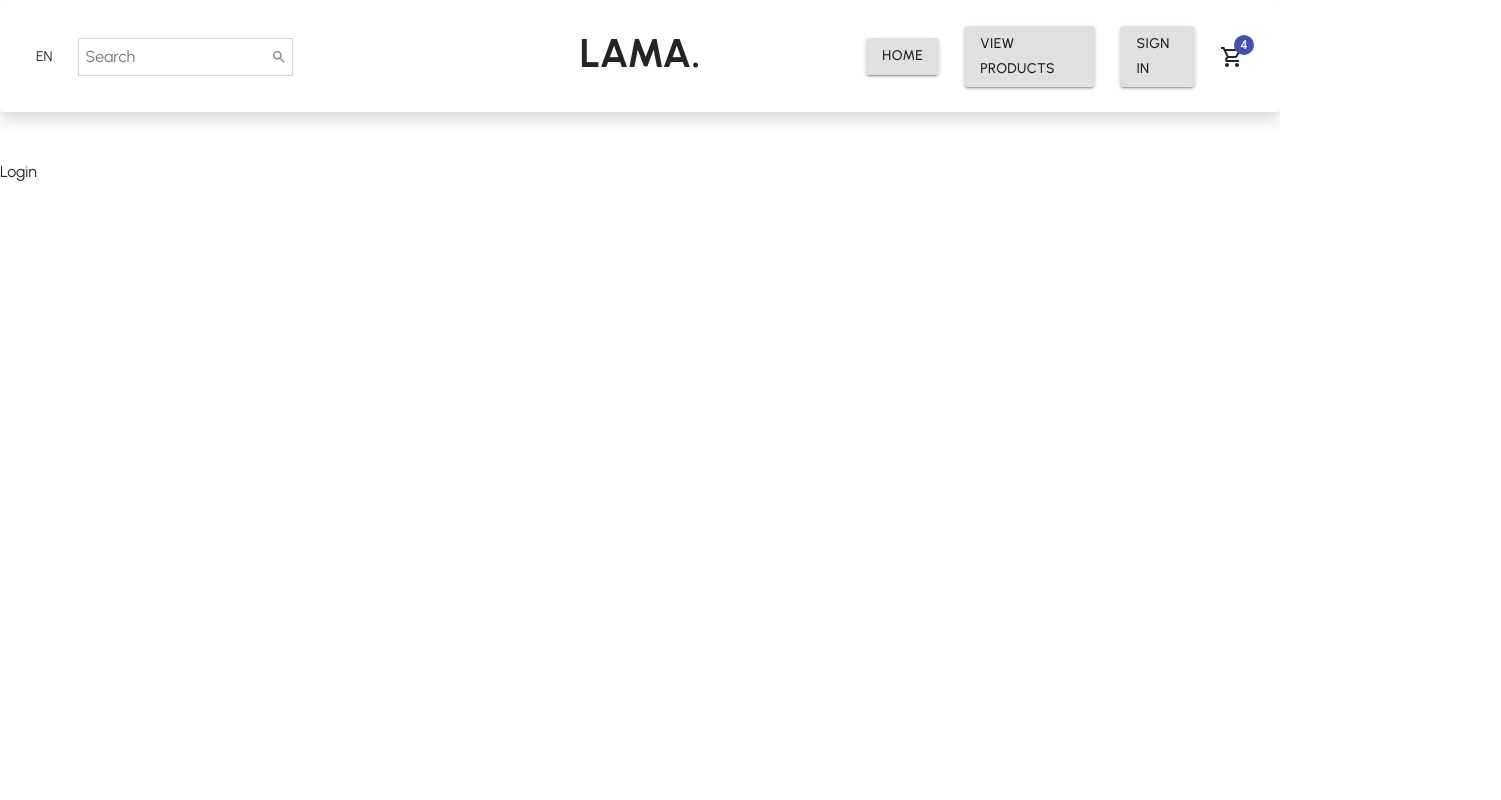
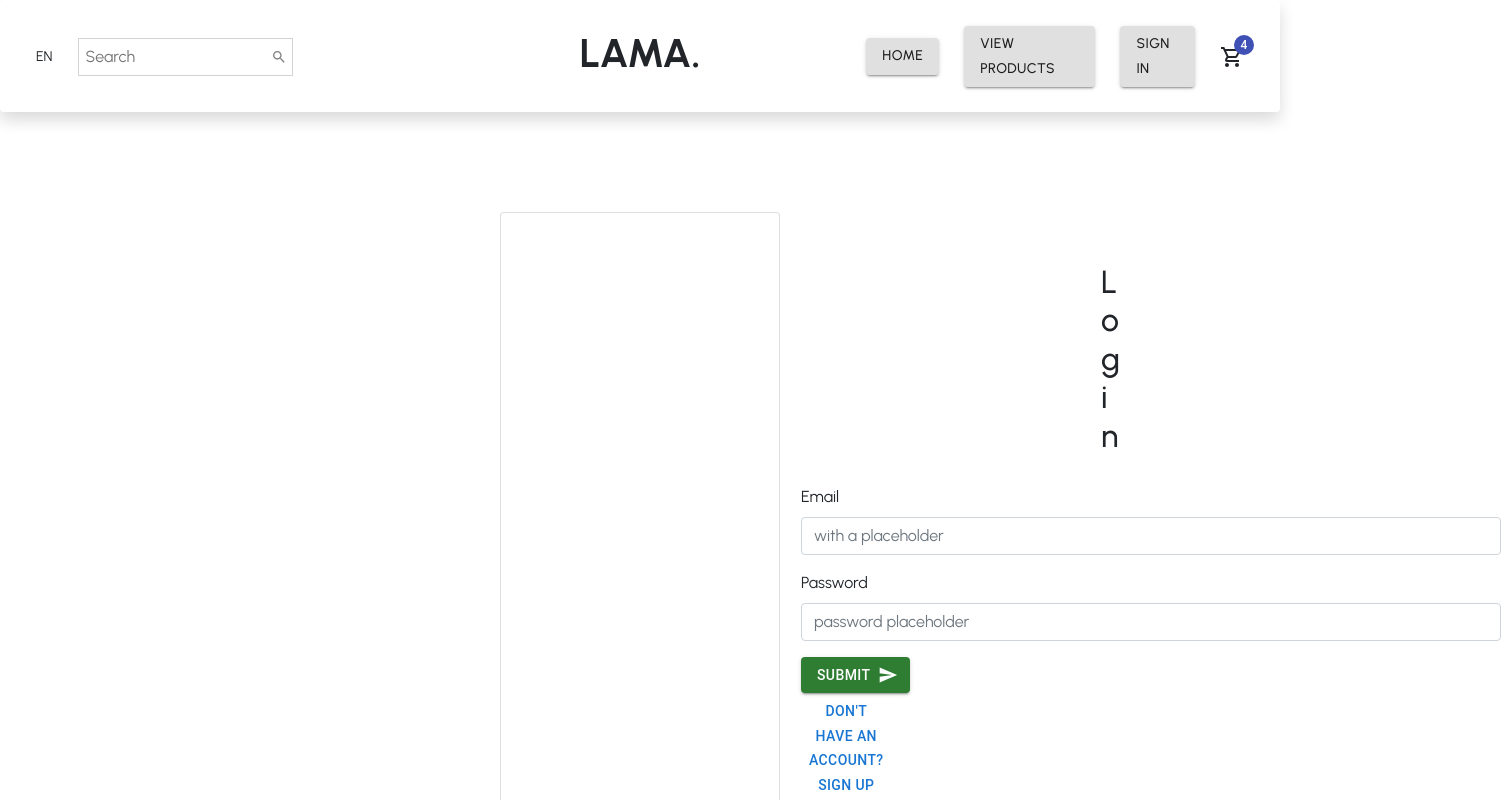
Before and after one commit to dilafar/farmer_shopping_app, a React (Create React App) app: page /auth in a window 1280 px wide. Shown: the top 800 px of the page, 1501 px wide, since content can reach past the window. Built offline with nearby package versions, Linux system fonts and the light colour scheme.

Commit message:
front end login/Registration UI

```diff
--- a/src/pages/Login.js
+++ b/src/pages/Login.js
@@ -1,13 +1,155 @@
-import React from 'react'
+import React,{useState} from 'react'
+import { Form ,FormGroup , Label ,Input,Card} from 'reactstrap'
 import Navbar from '../components/Navbar'
+import Button from '@mui/material/Button';
+import SendIcon from '@mui/icons-material/Send';
 
 const Login = () => {
+  const [isSignup , setIsSignup] = useState(false);
+  const [firstname , setfirstname] = useState('');
+  const [lastname , setlastname] = useState('');
+  const [email , setemail] = useState('');
+  const [password , setpassword] = useState('');
+  const [confirmpassword , setconfirmpassword] = useState('');
+  const [address , setaddress] = useState('');
+  const [phone , setphone] = useState(0);
+
+  const switchMode = () => {
+
+    setIsSignup((prevIsSignup) => !prevIsSignup);
+
+  };
   return (
     <div>
       <div  className="shadow p-3 mb-5 bg-white rounded" >
         <Navbar />
         </div>
-      Login</div>
+        <Card style={{ margin: "100px 500px 40px 500px"}}>
+
+        <Form>
+          <div style={{ marginLeft: "300px" , marginTop: "50px" , marginBottom: "100px"}}>
+          <h2 style={{ margin: "30px 0px 30px 300px" , }}>{isSignup ? "Register" : "Login"}</h2>
+          {isSignup && (
+              <>
+          <div style={{ display: "flex" }}>
+
+        <FormGroup>
+        <Label for="fname">
+      First Name
+    </Label>
+    <Input
+      id="fname"
+      name="firstname"
+      placeholder="with a placeholder"
+      type="text"
+      value={firstname}  onChange={(e)=> setfirstname(e.target.value)}
+      style={{width: "330px"}}
+    />
+  </FormGroup>
+  <FormGroup>
+    <Label for="lname"  style={{ marginLeft: "40px"}}>
+      Last Name
+    </Label>
+    <Input
+      id="lname"
+      name="lastname"
+      placeholder="with a placeholder"
+      type="text"
+      value={lastname}  onChange={(e)=> setlastname(e.target.value)}
+      style={{width: "330px" , marginLeft: "40px"}}
+    />
+  </FormGroup>
+  </div>
+  </>
+)}
+  <FormGroup>
+    <Label for="exampleEmail">
+      Email
+    </Label>
+    <Input
+      id="exampleEmail"
+      name="email"
+      placeholder="with a placeholder"
+      type="email"
+      value={email}  onChange={(e)=> setemail(e.target.value)}
+      style={{width :  "700px"}}
+    />
+  </FormGroup>
+
+  {isSignup && (
+              <>
+  <FormGroup>
+    <Label for="price">
+      Phone Number
+    </Label>
+    <Input
+      id="phone"
+      name="phone"
+      placeholder="with a placeholder"
+      type="Number"
+      value={phone}  onChange={(e)=> setphone(e.target.value)}
+      style={{width :  "700px"}}
+    />
+  </FormGroup>
+
+
+  <FormGroup>
+    <Label for="exampleText">
+      Address
+    </Label>
+    <Input
+      id="exampleText"
+      name="address"
+      type="textarea"
+      value={address}  onChange={(e)=> setaddress(e.target.value)}
+      style={{width :  "700px" , height: "250px"}}
+    />
+  </FormGroup>
+</>
+  )}
+  <FormGroup>
+    <Label for="examplePassword">
+      Password
+    </Label>
+    <Input
+      id="examplePassword"
+      name="password"
+      placeholder="password placeholder"
+      type="password"
+      value={password}  onChange={(e)=> setpassword(e.target.value)}
+      style={{width :  "700px"}}
+    />
+  </FormGroup>
+  {isSignup && (
+              <>
+  <FormGroup>
+    <Label for="examplePassword">
+      Confirm Password
+    </Label>
+    <Input
+      id="examplePassword"
+      name="confirmpassword"
+      placeholder="password placeholder"
+      type="password"
+      value={confirmpassword}  onChange={(e)=> setconfirmpassword(e.target.value)}
+      style={{width :  "700px"}}
+    />
+  </FormGroup>
+</>
+  )}
+  <Button type="submit" color="success"  variant="contained" endIcon={<SendIcon />}>
+    Submit
+  </Button>
+<br/>
+  <Button onClick={switchMode}>
+                { isSignup ? 'Already have an account? Sign in' : "Don't have an account? Sign Up" }
+              </Button>
+
+  </div>
+        </Form>
+
+        </Card>
+      </div>
   )
 }
 
```
